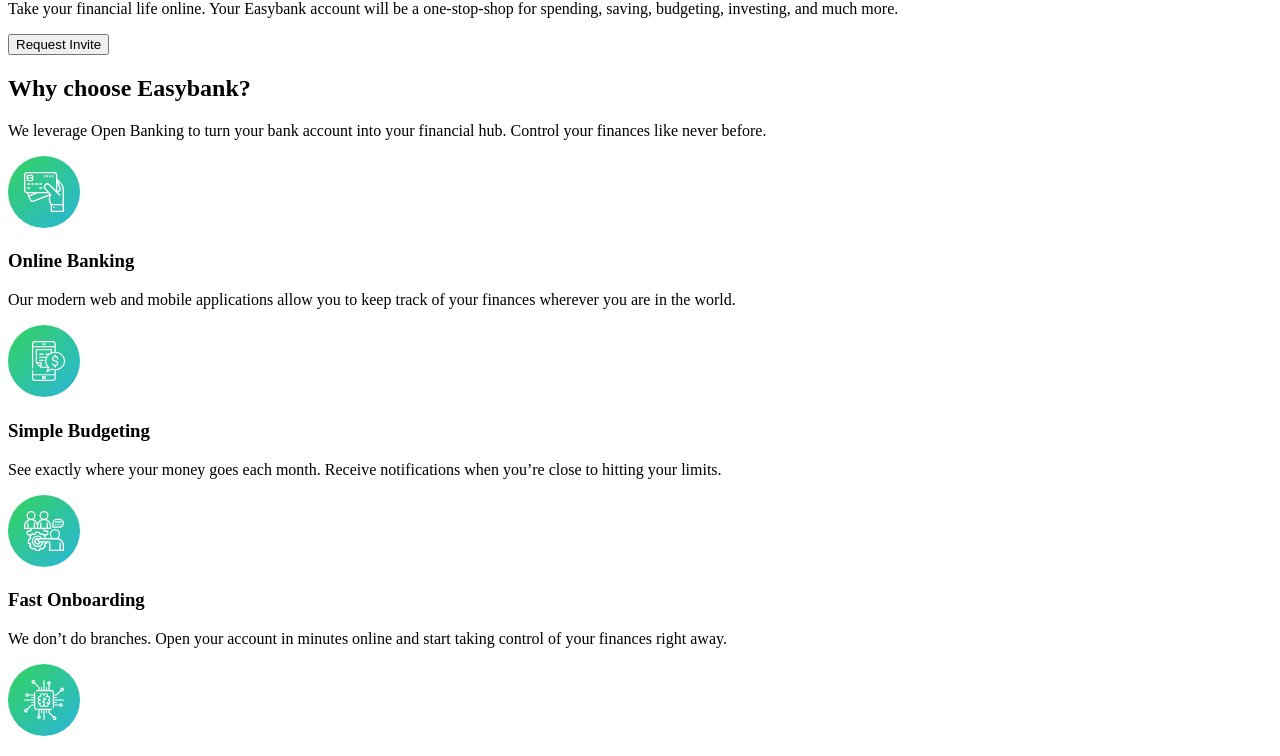
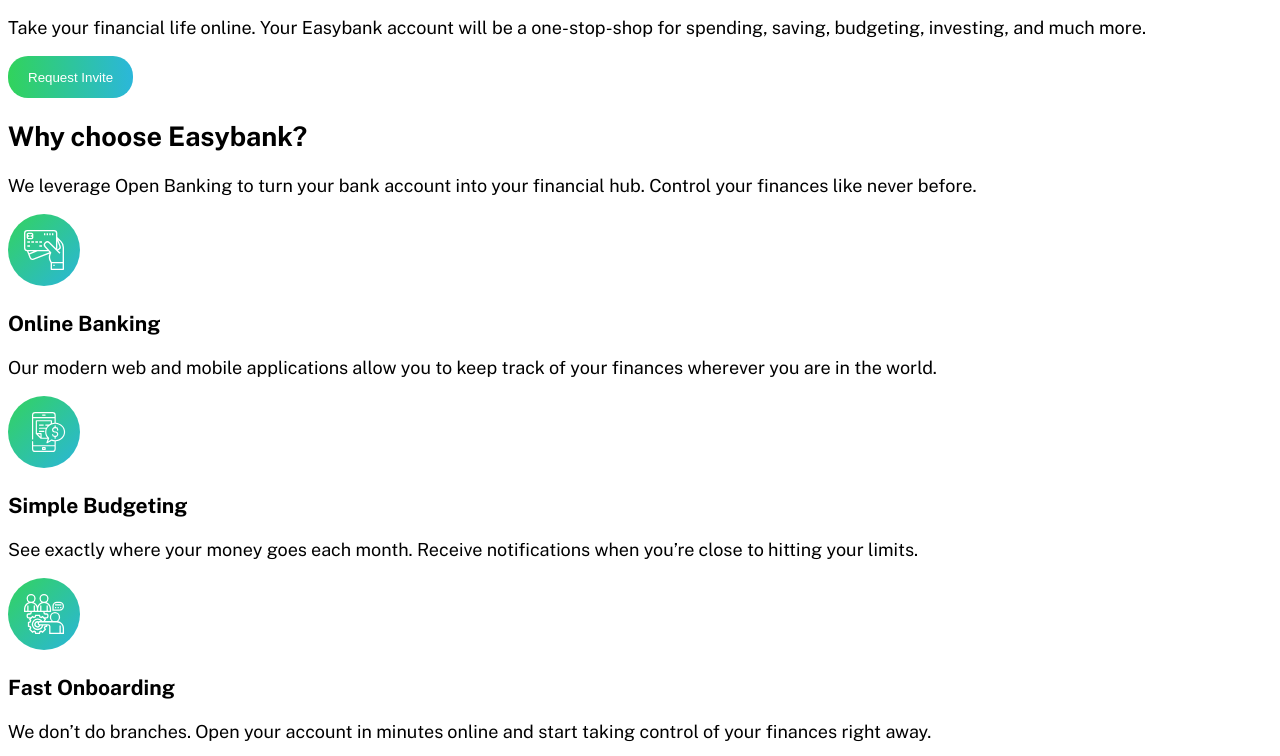
Before and after one commit to AdamKollat/Easybank-Landingpage, a plain HTML site: page index.html in a window 1280 px wide. Shown: the part 138-894 px from the top of the page. Drawn offline with nearby package versions, Linux system fonts and the light colour scheme.

Commit message:
Updated button styling

```diff
--- a/index.html
+++ b/index.html
@@ -6,13 +6,11 @@
 
   <link rel="icon" type="image/png" sizes="32x32" href="./images/favicon-32x32.png">
   <link rel="stylesheet" href="style.css">
+  <link rel="preconnect" href="https://fonts.googleapis.com">
+  <link rel="preconnect" href="https://fonts.gstatic.com" crossorigin>
+  <link href="https://fonts.googleapis.com/css2?family=Public+Sans:wght@300;400;700&display=swap" rel="stylesheet">
   <title>Frontend Mentor | Easybank landing page</title>
 
-  <!-- Feel free to remove these styles or customise in your own stylesheet 👍 -->
-  <style>
-    .attribution { font-size: 11px; text-align: center; }
-    .attribution a { color: hsl(228, 45%, 44%); }
-  </style>
 </head>
 <body>
 <nav>
--- a/style.css
+++ b/style.css
@@ -1,3 +1,16 @@
+body{
+    font-family: 'Public Sans', sans-serif;
+    font-size: 18px;
+}
+
+button{
+    color: #ffffff;
+    background-image: linear-gradient(to right, #31d35c 0%, #2bb7da 100%);
+    border: none;
+    border-radius: 1.5em;
+    padding: 1em 1.5em;
+}
+
 nav{
     display: flex;
     flex-direction: row;
```
